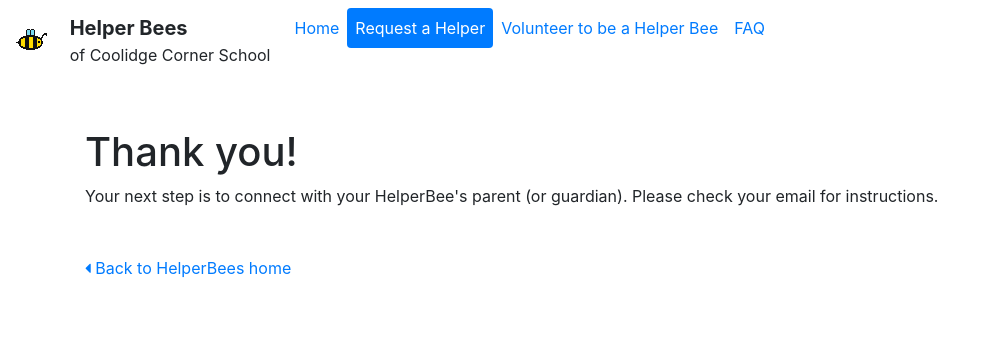
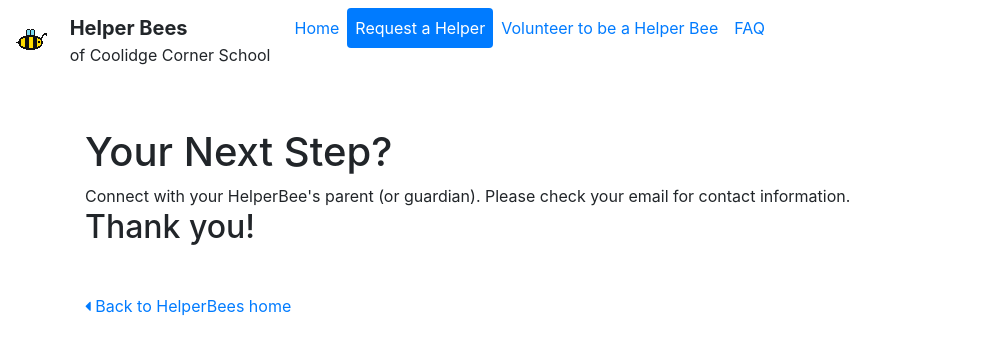
Before and after one commit to CoolidgeCornerSchool/helperbees, a Jekyll site: the page built from request_thankyou.html, in a window 1280 px wide. Shown: the top 355 px of the page, without its empty margins (0-984 px from the left). Built offline with Jekyll 4.4.1, drawn with Linux system fonts in a browser that asks for light colours; comment, search, counter and statistics services are not loaded.

Commit message:
Update request_thankyou.html

```diff
--- a/request_thankyou.html
+++ b/request_thankyou.html
@@ -3,10 +3,12 @@ tab: request
 layout: default
 ---
 
-<h1>Thank you!</h1>
+<h1>Your Next Step?</h1>
 
-Your next step is to connect with your HelperBee's parent (or guardian).
+Connect with your HelperBee's parent (or guardian).
 
-Please check your email for instructions.
+Please check your email for contact information.
+
+<h2>Thank you!</h2>
 
 <p class="mt-5"><a href="/"><i class="fa fa-caret-left"></i> Back to HelperBees home</a></p>
```
